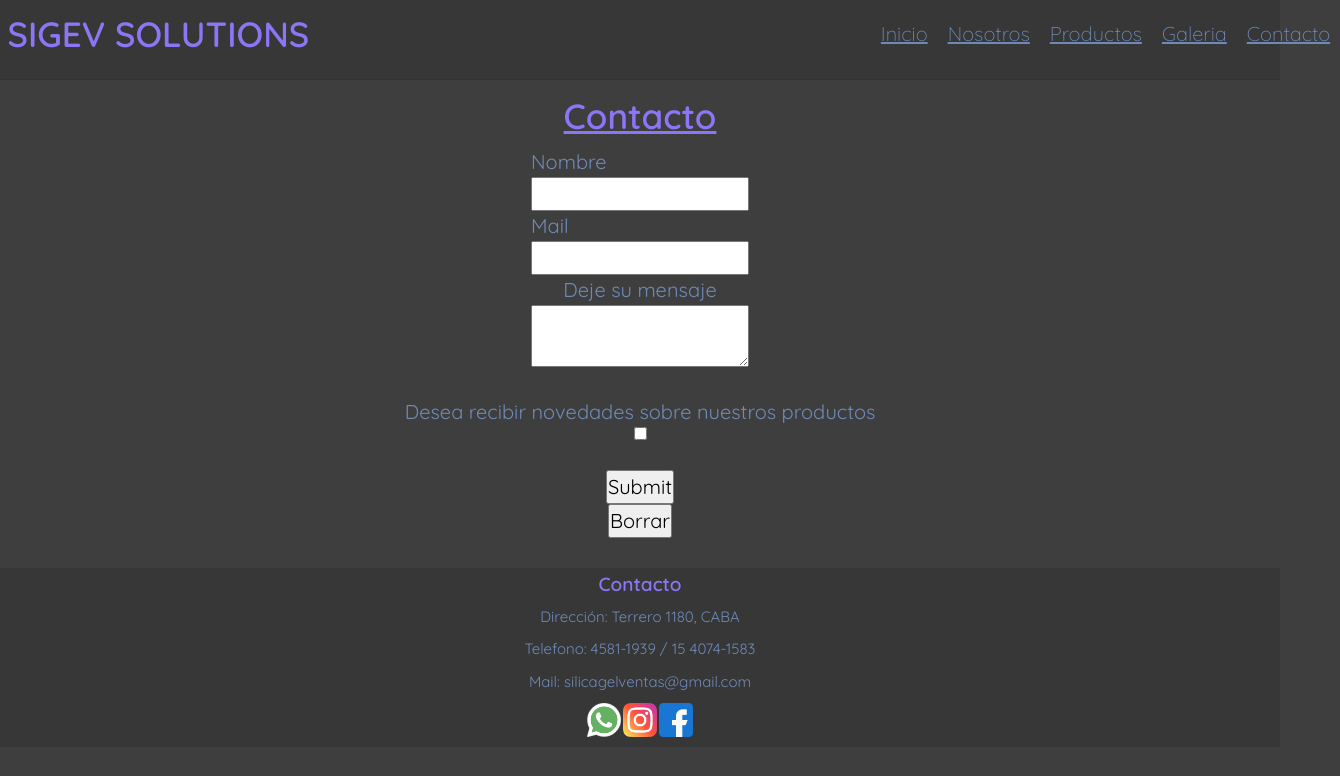
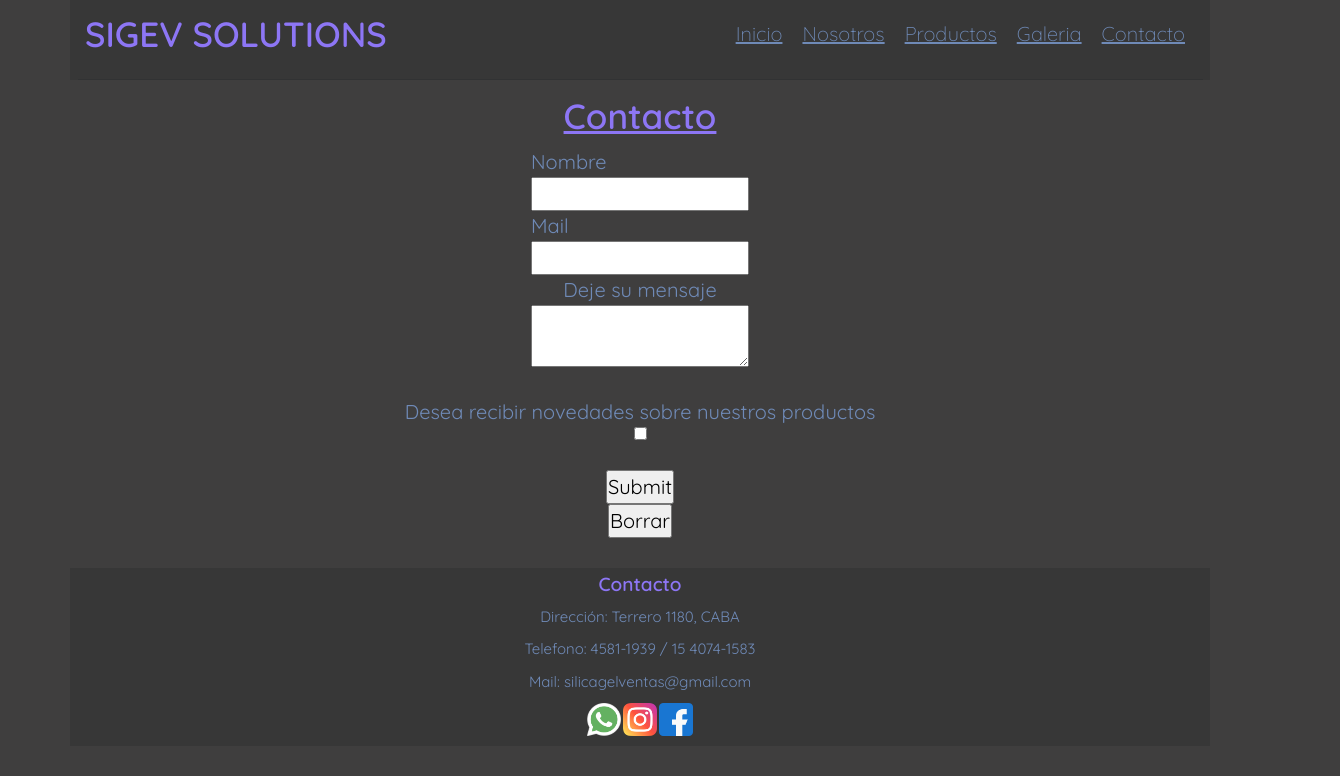
Before and after one commit to MateoArbia/SigevSolutions, a website: page html/contacto.html in a window 1280 px wide. Shown: the whole page, 1340 px wide, since content can reach past the window. Drawn offline with Linux system fonts and the light colour scheme.

Commit message:
Modificacion en header y footer + padding entre el body y el footer del index

```diff
--- a/html/contacto.html
+++ b/html/contacto.html
@@ -13,15 +13,15 @@
     <title>Sigev Solutions | Contacto</title>
 </head>
 <body>
-    <header>
+    <header class="container">
         <nav class="navbar navbar-expand-lg">
             <div class="container-fluid">
-                <a class="navbar-brand navTitulo col-lg-6 col-xl-8" href="../index.html">Sigev Solutions</a>
+                <a class="navbar-brand navTitulo" href="../index.html">Sigev Solutions</a>
                 <button class="navbar-toggler" type="button" data-bs-toggle="collapse" data-bs-target="#navbarNavAltMarkup" aria-controls="navbarNavAltMarkup" aria-expanded="false" aria-label="Toggle navigation">
                     <span class="navbar-toggler-icon"></span>
                 </button>
-                <div class="collapse navbar-collapse" id="navbarNavAltMarkup">
-                    <div class="navbar-nav col-lg-6 col-xl-4">
+                <div class="collapse navbar-collapse justify-content-end" id="navbarNavAltMarkup">
+                    <div class="navbar-nav">
                         <a class="nav-link navSecciones" href="../index.html">Inicio</a>
                         <a class="nav-link navSecciones" href="nosotros.html">Nosotros</a>
                         <a class="nav-link navSecciones" href="producto.html">Productos</a>
@@ -54,7 +54,7 @@
             </form>
         </div>
     </section>
-    <footer>
+    <footer class="container">
         <div class="container text-center">
             <h2>Contacto</h2>
             <p>Dirección: Terrero 1180, CABA</p>
--- a/scss/_clases.scss
+++ b/scss/_clases.scss
@@ -6,6 +6,10 @@
 .carouselSize {
     width: 60%;
     margin: auto;
+}
+
+.carouselPadding {
+    padding-bottom: 30px;
 }
 
 .cardColor {
```
Also changed, not shown: html/galeria.html (+5 -5 lines), html/nosotros.html (+5 -5 lines), html/producto.html (+5 -5 lines), index.html (+2 -2 lines), css/style.css.
